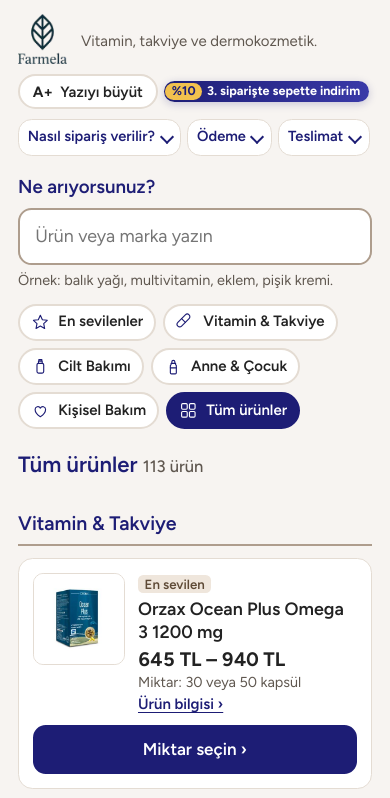
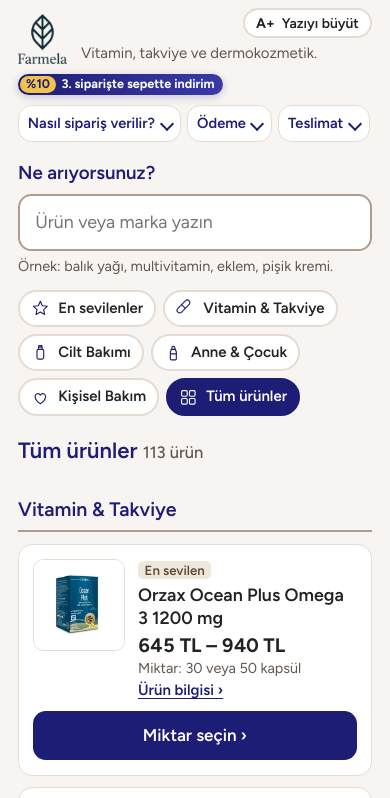
Before and after one commit to FarmelaTR/farmela.github.io, a plain HTML site: page index.html in a window 390 px wide. Shown: the top 798 px of the page. Drawn offline with Linux system fonts and the light colour scheme.

Commit message:
'Yazıyı büyüt' sağ üste; açıklama logodaki Farmela yazısıyla hizalı
Co-Authored-By: Claude Opus 5.5 <noreply@anthropic.com>

```diff
--- a/index.html
+++ b/index.html
@@ -40,7 +40,10 @@ a:focus-visible,button:focus-visible,input:focus-visible,label:focus-within{outl
 
 /* Header */
 header{padding:1.3em 0 .4em}
-.head{display:flex;align-items:center;gap:.8em}
+.head{display:flex;align-items:flex-end;gap:.8em}
+.head > div{flex:1 1 auto;min-width:0}
+.head .tag{margin:0 0 .05em}
+.head .textsize{align-self:flex-start;flex:0 0 auto}
 .logo{width:3.6em;height:auto;flex:0 0 3.6em}
 .kicker{margin:0;color:var(--taupe);font-weight:600;font-size:.8em;letter-spacing:.06em;text-transform:uppercase}
 .brand{font-size:1.7em;font-weight:700;margin:0;color:var(--accent);line-height:1.15}
@@ -205,11 +208,12 @@ fieldset{border:0;margin:0;padding:0}
 
 /* ---------- Phone: compact top so search and products show sooner ---------- */
 @media (max-width:699px){
-  header{padding:.8em 0 0}
+  header{padding:.8em 0 0;position:relative}
+  .head .textsize{position:absolute;top:.6em;right:0}
   .logo{width:2.9em;flex-basis:2.9em}
   .tag{font-size:.88em;color:var(--muted)}
   .tools{margin-top:.6em}
-  .textsize{min-height:2.3em;padding:0 .85em;font-size:.88em}
+  .textsize{min-height:2.1em;padding:0 .8em;font-size:.82em}
   .infos{display:flex;flex-wrap:wrap;gap:.35em;margin-top:.6em}
   .info{flex:0 0 auto}
   .info[open]{flex-basis:100%}
@@ -273,8 +277,8 @@ fieldset{border:0;margin:0;padding:0}
 <body>
 <div class="wrap">
   <header>
-    <div class="head"><img class="logo" src="img/logo.webp" alt="Farmela logosu" width="120" height="123"><div><h1 class="sr-only">Hey Farmela</h1><p class="tag">Vitamin, takviye ve dermokozmetik.</p></div></div>
-    <div class="tools"><button type="button" class="textsize" id="textsize" aria-pressed="false"><span class="aa">A+</span> Yazıyı büyüt</button><p class="promo"><span class="pct">%10</span><span>3. siparişte sepette indirim</span></p></div>
+    <div class="head"><img class="logo" src="img/logo.webp" alt="Farmela logosu" width="120" height="123"><div><h1 class="sr-only">Hey Farmela</h1><p class="tag">Vitamin, takviye ve dermokozmetik.</p></div><button type="button" class="textsize" id="textsize" aria-pressed="false"><span class="aa">A+</span> Yazıyı büyüt</button></div>
+    <div class="tools"><p class="promo"><span class="pct">%10</span><span>3. siparişte sepette indirim</span></p></div>
     <div class="infos">
       <details class="info">
         <summary><span class="it">Nasıl sipariş verilir?</span><span class="is">3 kısa adım</span></summary>
```
